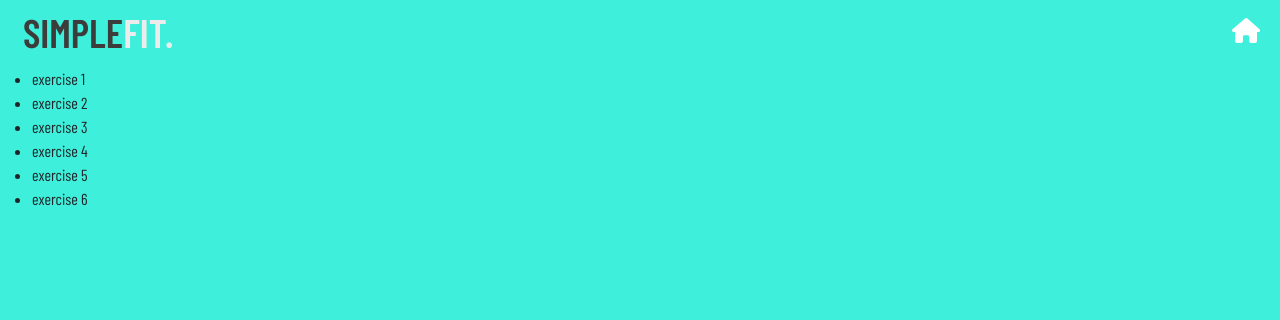
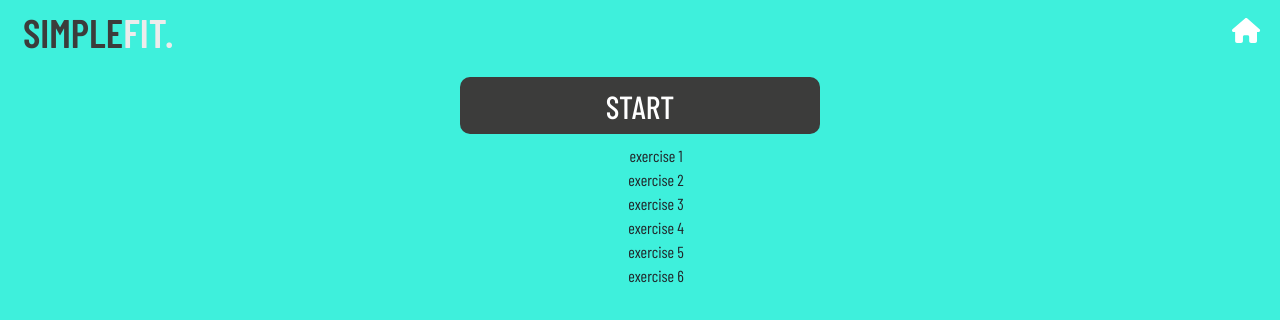
Before and after one commit to Boxie999/weightless-weightloss, a React (Create React App) app: page /List in a window 1280 px wide. Shown: the top 320 px of the page. Built offline with nearby package versions, Linux system fonts and the light colour scheme.

Commit message:
added start button to list page

```diff
--- a/src/components/List.js
+++ b/src/components/List.js
@@ -1,6 +1,7 @@
 
 import { DragDropContext, Droppable, Draggable } from 'react-beautiful-dnd';
 import React, { useState } from 'react';
+import "../styles/List.css"
 
 
 function List() {
@@ -22,6 +23,8 @@ arrayToEdit.splice(result.destination.index, 0, itemToMove)
         setObjects(arrayToEdit)
     }
     return (
+        <div className="text-center">
+            <button className="btn btn-primary border-0 btn-lg startButton" href="#" type="button">START</button>
             <div>
                 <DragDropContext onDragEnd={updateArray}>
                     <Droppable droppableId='exercises'>
@@ -33,7 +36,7 @@ setObjects(arrayToEdit)
                                             <Draggable key={index} draggableId={String(index)} index={index}>
                                                 {(provided) => {
                                                     return (
-                                                    <li ref={provided.innerRef} {...provided.draggableProps} {...provided.dragHandleProps}>
+                                                        <li className="exerciseList" ref={provided.innerRef} {...provided.draggableProps} {...provided.dragHandleProps}>
                                                             {item.name}
                                                         </li>
                                                     )
@@ -49,7 +52,7 @@ setObjects(arrayToEdit)
 
                     </Droppable>
                 </DragDropContext>
-
+            </div>
         </div>
     )
 
--- /dev/null
+++ b/src/styles/List.css
@@ -0,0 +1,15 @@
+.startButton {
+    background-color: var(--myBlack) !important;
+    font-weight: 600 !important;
+    width: 360px;
+    height: 57px;
+    font-weight: 500 !important;
+    font-size: 32px !important;
+    line-height: 38px !important;
+    border-radius: 10px !important;
+    margin: 10px;
+}
+
+.exerciseList {
+    list-style-type: none;
+}
```
Lines whose indentation alone changed are shown as unchanged.
